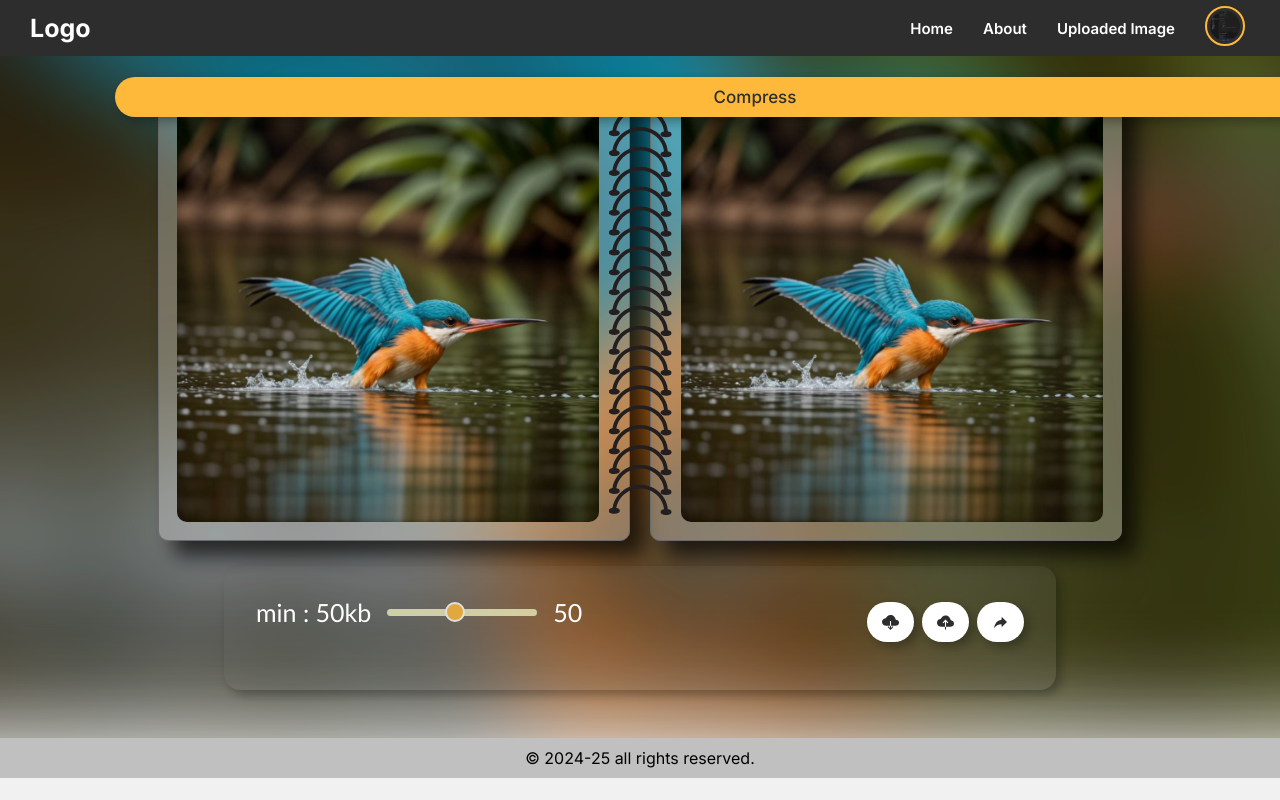
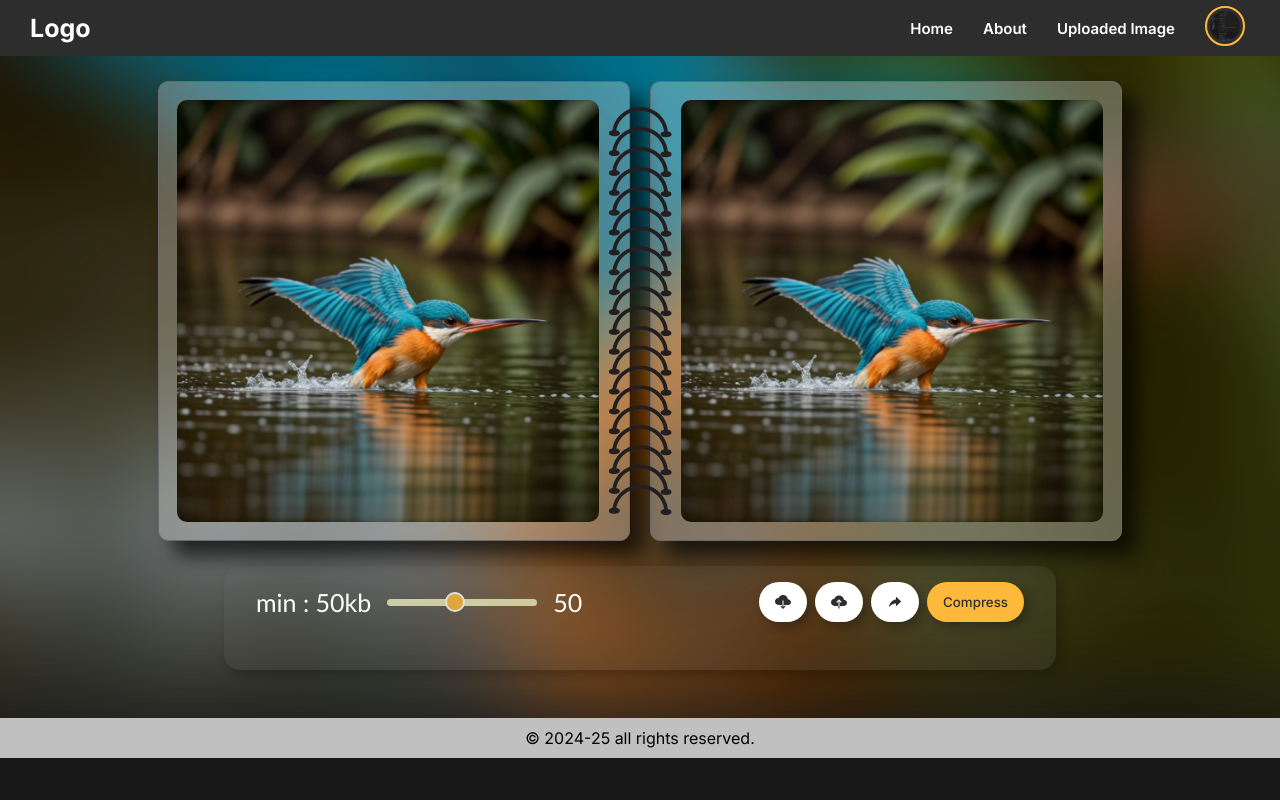
Before and after one commit to pritampaul02/Image-Copressor, a React (Vite) app: page /compress in a window 1280 px wide. Built offline with nearby package versions, Linux system fonts and the light colour scheme.

Commit message:
Google Login Button - Pritam

```diff
--- a/package.json
+++ b/package.json
@@ -10,6 +10,7 @@
     "preview": "vite preview"
   },
   "dependencies": {
+    "@react-oauth/google": "^0.12.1",
     "react": "^18.2.0",
     "react-dom": "^18.2.0",
     "react-icons": "^5.0.1",
--- a/src/main.jsx
+++ b/src/main.jsx
@@ -1,8 +1,12 @@
-import React from 'react'
-import ReactDOM from 'react-dom/client'
-import App from './App.jsx'
+import React from "react";
 
+import ReactDOM from "react-dom/client";
+import { GoogleOAuthProvider } from "@react-oauth/google";
 
-ReactDOM.createRoot(document.getElementById('root')).render(
-    <App />
-)
+import App from "./App.jsx";
+
+ReactDOM.createRoot(document.getElementById("root")).render(
+    <GoogleOAuthProvider clientId="181727105626-juff5vov439lbm54s55hjo0pstnmqas7.apps.googleusercontent.com">
+        <App />
+    </GoogleOAuthProvider>
+);
--- a/src/pages/Compress.jsx
+++ b/src/pages/Compress.jsx
@@ -40,21 +40,24 @@ const Compress = () => {
                     <a
                         href="/"
                         download={true}
-                        className="btn"
+                        className="btn-compress"
                         title="Download"
                     >
                         {/* <p>Download</p> */}
                         <IoCloudDownloadSharp />
                     </a>
-                    <a href="/" className="btn" title="Upload">
+                    <a href="/" className="btn-compress" title="Upload">
                         {/* <p>Upload</p> */}
                         <IoCloudUploadSharp />
                     </a>
-                    <a href="/" className="btn" title="Share">
+                    <a href="/" className="btn-compress" title="Share">
                         {/* <p>Share</p> */}
                         <IoIosShareAlt />
                     </a>
-                    <button type="submit" className="btn btn-primary">
+                    <button
+                        type="submit"
+                        className="btn-compress btnCompress-primary"
+                    >
                         Compress
                     </button>
                 </div>
--- a/src/pages/Login.jsx
+++ b/src/pages/Login.jsx
@@ -1,4 +1,5 @@
 //import React from 'react'
+import { GoogleLogin } from "@react-oauth/google";
 import login from "../media/login.png";
 import google from "../media/google.png";
 import "../style/login.css";
@@ -12,20 +13,20 @@ const Login = () => {
                         <div className="login">
                             <h2>Quick Compressor </h2>
                             <p>Compress your image quickly </p>
-          <div className="google">
-
-            <p className="continue">
-              <img src={google}></img> Continue with google </p>
-              <button>Click me!</button>
+                            <GoogleLogin
+                                onSuccess={(credentialResponse) => {
+                                    console.log(credentialResponse);
+                                }}
+                                onError={() => {
+                                    console.log("Login Failed");
+                                }}
+                            />
                         </div>
                     </div>
-
-        </div>
-
                 </div>
             </div>
         </>
-  )
-}
+    );
+};
 
-export default Login
+export default Login;
--- a/src/style/compress.css
+++ b/src/style/compress.css
@@ -143,9 +143,10 @@
     gap: 0.5rem;
 }
 
-.actions .btn {
+.actions .btn-compress {
     height: 40px;
     width: 100%;
+    padding: 0.5rem 1rem;
     display: flex;
     justify-content: center;
     align-items: center;
@@ -158,18 +159,18 @@
     outline: none;
     border: none;
     gap: 0.5rem;
-    transition: all 1s ease-in-out;
+    /* transition: scale 0.3s ease-in-out; */
 }
 
-.btn-primary {
+.btnCompress-primary {
     background: var(--yellow) !important;
     color: var(--blue) !important;
     font-weight: 500;
-    transition: scale 500ms ease !important;
+    /* transition: scale 0.3s ease-in-out !important; */
 }
-.btn:hover,
-.btn-primary:hover {
-    scale: 1.05;
+.btn-compress:hover,
+.btnCompress-primary:hover {
+    scale: 1.09;
 }
 
 /* .btn p {
--- a/src/style/error.css
+++ b/src/style/error.css
@@ -1,28 +1,32 @@
-
-.page_404{
-    padding:40px 0;
-    background:#fff;
-    font-family: 'Arvo', serif;
+.page_404 * {
+    font-family: "Arvo", serif !important;
+}
+.page_404 {
+    max-width: 600px;
+    padding: 40px 0;
+    /* background: #fff; */
 }
 
-.page_404  img{
-    width:100%;
+.page_404 img {
+    width: 100%;
 }
 
-.four_zero_four_bg{
-
-    background-image: url(https://cdn.dribbble.com/users/285475/screenshots/2083086/dribbble_1.gif);
+.four_zero_four_bg {
+    /* background-image: url("https://cdn.dribbble.com/users/285475/screenshots/2083086/dribbble_1.gif"); */
+    background-image: url("../media/error.gif");
+    /* mix-blend-mode: darken; */
     height: 500px;
     background-position: center;
- }
+    background-repeat: no-repeat;
+    background-size: cover;
+}
 
+.four_zero_four_bg h1 {
+    font-size: 80px;
+}
 
- .four_zero_four_bg h1{
- font-size:80px;
- }
-
-.link_404{
-	color: #fff!important;
+.link_404 {
+    color: #fff !important;
     background-color: var(--green);
     position: absolute;
     top: 540px;
@@ -35,5 +39,4 @@
     align-items: center;
     justify-content: center;
     font-size: 20px;
-
 }
--- a/src/style/global.css
+++ b/src/style/global.css
@@ -1,4 +1,5 @@
 @import url("https://fonts.googleapis.com/css2?family=Inter:wght@100..900&display=swap");
+@import url("https://fonts.googleapis.com/css2?family=Arvo:ital,wght@0,400;0,700;1,400;1,700&display=swap");
 
 * {
     margin: 0;
@@ -12,7 +13,8 @@
     --blue: #2d2d2d;
     --primary: #5b54d7;
     --blueHover: #2d2798;
-    --lightBlack: #f1f1f1;
+    /* --lightBlack: #f1f1f1; */
+    --lightBlack: #181818;
     --red: #ff5b14;
     --yellow: #ffb93a;
     --green: #2bda6d;
--- a/src/style/login.css
+++ b/src/style/login.css
@@ -1,23 +1,22 @@
-
-.login_page{
+.login_page {
     width: 100%;
     height: 85vh;
     overflow: hidden;
 }
-.login_img{
+.login_img {
     height: 100%;
     width: 100%;
     object-fit: contain;
     border: solod black;
     overflow: hidden;
-    background-image: url('../media/login.png');
+    background-image: url("../media/login.png");
     background-size: cover;
     background-position: center;
     justify-content: center;
     align-items: center;
     display: flex;
 }
-.img{
+.img {
     width: 100%;
     height: 100%;
     display: flex;
@@ -25,7 +24,7 @@
     align-items: center;
 }
 
-.login{
+.login {
     height: 150px;
     width: 450px;
     font-size: 20px;
@@ -33,30 +32,28 @@
     box-shadow: 1px;
     text-align: center;
     background: transparent;
-    border: 2px solid rgba(255,255,255, .5);
+    border: 2px solid rgba(255, 255, 255, 0.5);
     backdrop-filter: blur(10px);
-
 }
-h2{
+h2 {
     font-size: 40px;
     color: white;
-
 }
-p{
-   font-size: 25px;
-   font-family: 'Gill Sans', 'Gill Sans MT', Calibri, 'Trebuchet MS', sans-serif;
-   color: white;
+p {
+    font-size: 25px;
+    font-family: "Gill Sans", "Gill Sans MT", Calibri, "Trebuchet MS",
+        sans-serif;
+    color: white;
 }
-.google{
+.google {
     height: 50px;
     width: 300px;
     position: absolute;
     top: 90px;
     left: 15px;
     color: white;
-
 }
-.google img{
+.google img {
     position: absolute;
     top: -5px;
     left: -39px;
@@ -64,13 +61,13 @@ p{
     width: auto;
     background: transparent;
 }
-.continue{
+.continue {
     font-size: 29px;
     position: absolute;
     top: 7px;
     left: 41px;
 }
-button {
+/* button {
     background-color: var(--green);
     height: 50px;
     padding: 10px 15px;
@@ -81,7 +78,7 @@ button {
     position: absolute;
     top: 1px;
     right: -115px;
-}
+} */
 /*.login_img img{
     width: 100%;
     height: auto;
```
Also changed, not shown: src/pages/Error.jsx (+7 -4 lines), src/media/error.gif (added), 1 other file (tests, documents, lock files or other folders). Lines whose indentation alone changed are shown as unchanged.
